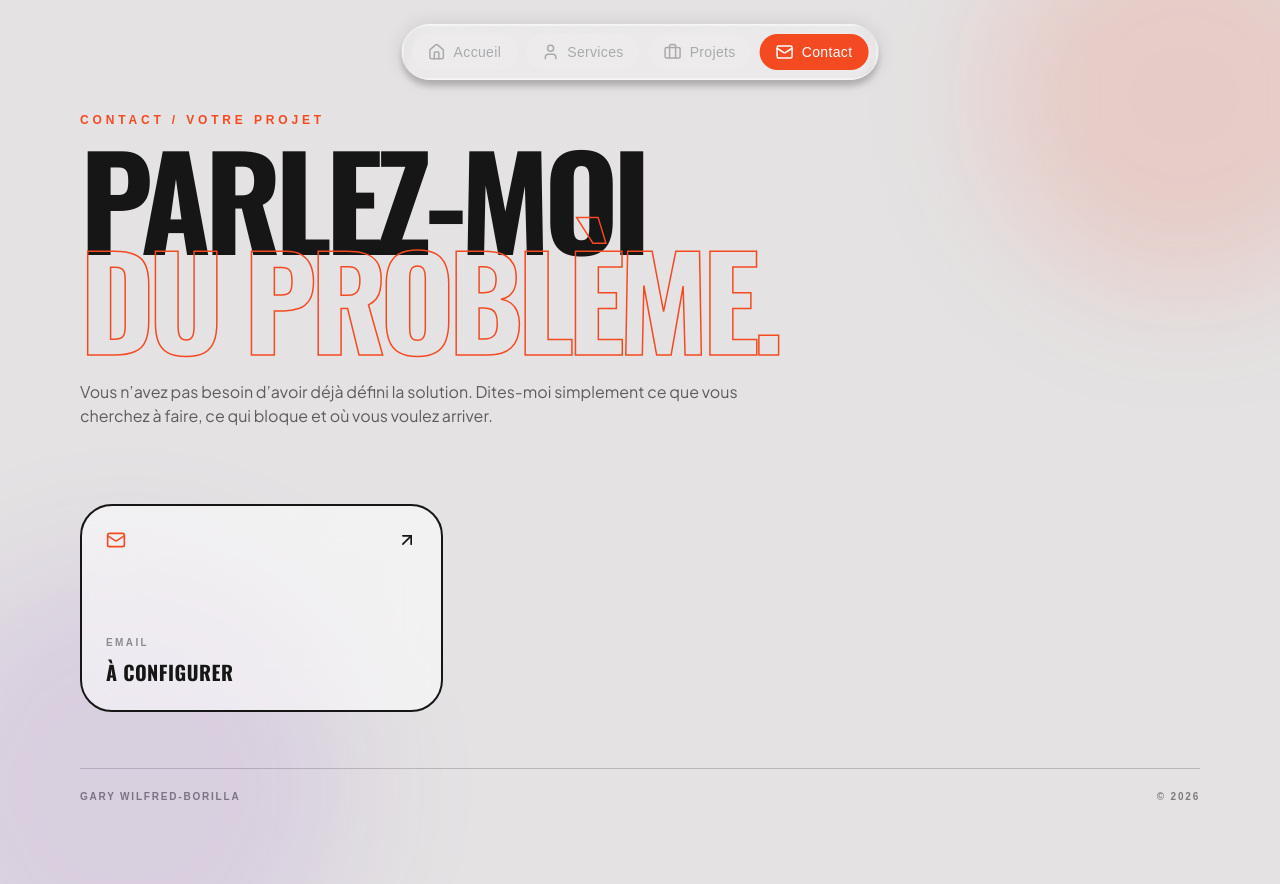
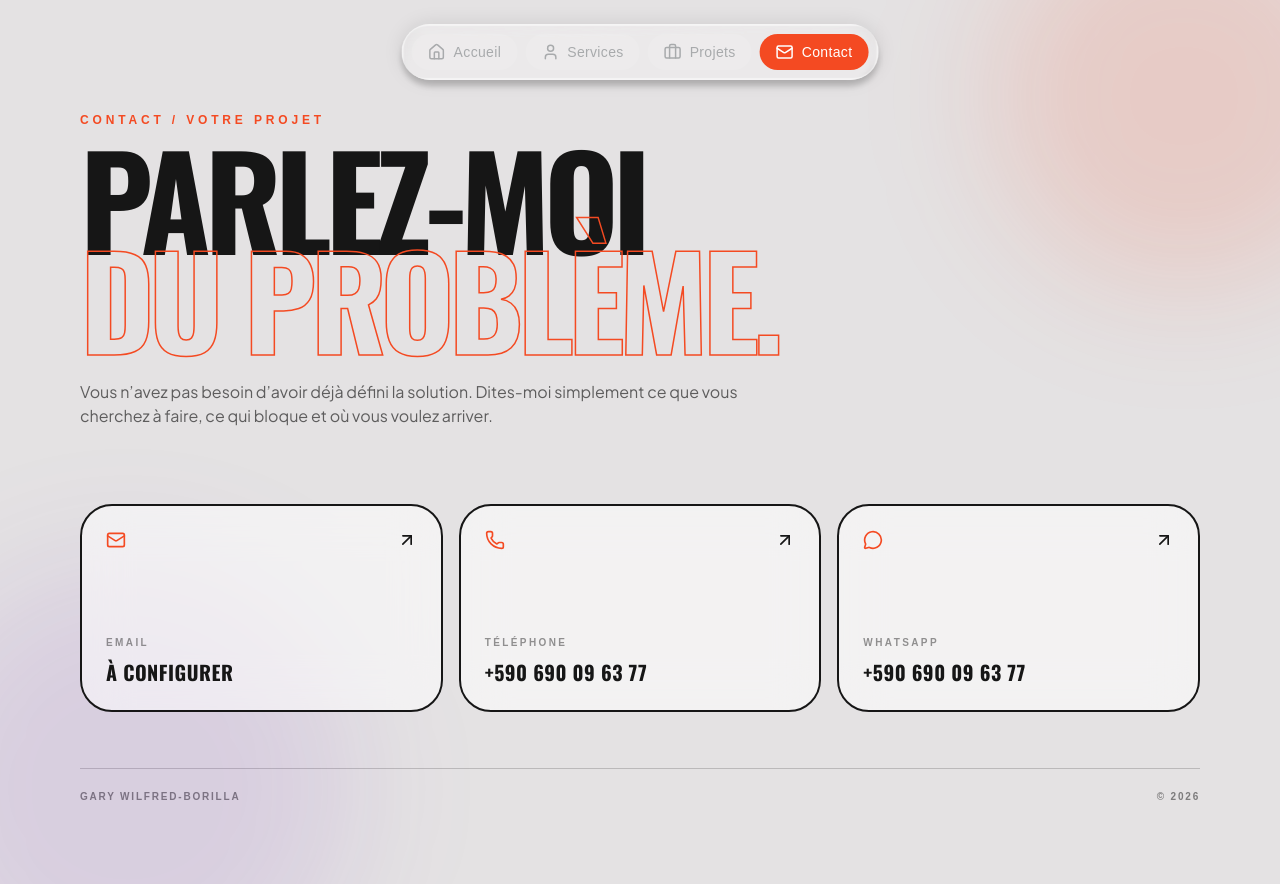
Before and after one commit to nuhfear1/Visit-card, a Next.js app: page /Visit-card/contact in a window 1280 px wide. Built offline with nearby package versions, Linux system fonts and the light colour scheme.

Commit message:
fix: fiabiliser l’affichage des cartes contact

```diff
--- a/src/components/Contact.tsx
+++ b/src/components/Contact.tsx
@@ -27,7 +27,7 @@ export default function Contact() {
   useGSAP(() => {
     const tl = gsap.timeline({ delay: 0.15 });
     tl.from(titleRef.current, { y: 35, opacity: 0, duration: 0.9, ease: "power3.out" })
-      .from(cardsRef.current?.children || [], { y: 24, opacity: 0, duration: 0.7, stagger: 0.08, ease: "power3.out" }, "-=0.45");
+      .from(cardsRef.current, { y: 24, opacity: 0, duration: 0.7, ease: "power3.out", clearProps: "transform,opacity" }, "-=0.45");
   }, { scope: containerRef });
 
   return (
@@ -47,7 +47,7 @@ export default function Contact() {
           </p>
         </div>
 
-        <div ref={cardsRef} className="grid grid-cols-1 gap-4 md:grid-cols-3">
+        <div ref={cardsRef} className="grid w-full grid-cols-1 gap-4 md:grid-cols-3">
           {links.map(({ label, value, mark, icon: Icon, href }) => {
             const body = (
               <>
```
